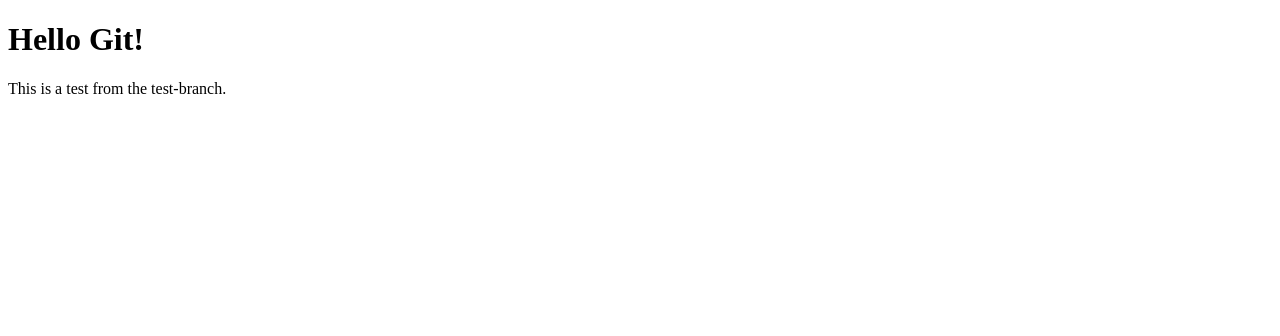
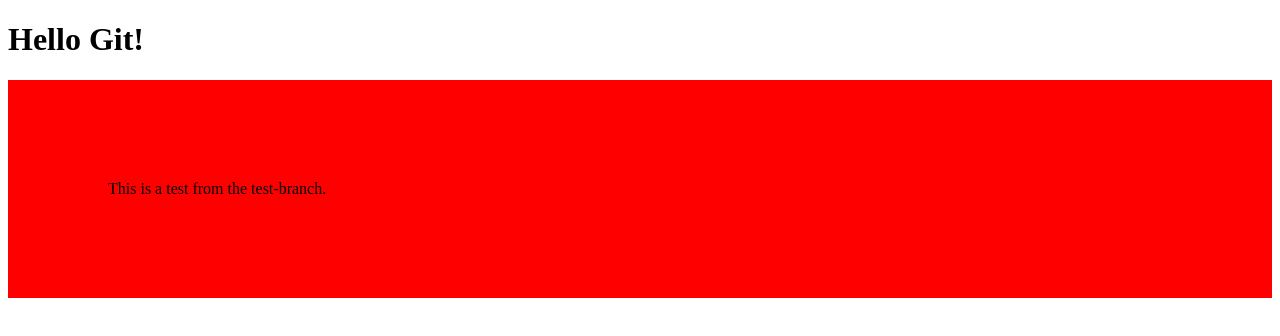
Before and after one commit to J0maa/my-test-project, a plain HTML site: page index.html in a window 1280 px wide. Drawn offline with Linux system fonts and the light colour scheme.

Commit message:
Add some css rules to the para element

```diff
--- a/index.html
+++ b/index.html
@@ -4,6 +4,12 @@
     <meta charset="UTF-8">
     <meta name="viewport" content="width=device-width, initial-scale=1.0">
     <title>Document</title>
+    <style>
+        p {
+            background-color: red;
+            padding: 100px;
+        }
+    </style>
 </head>
 <body>
     <h1>Hello Git!</h1>
```
